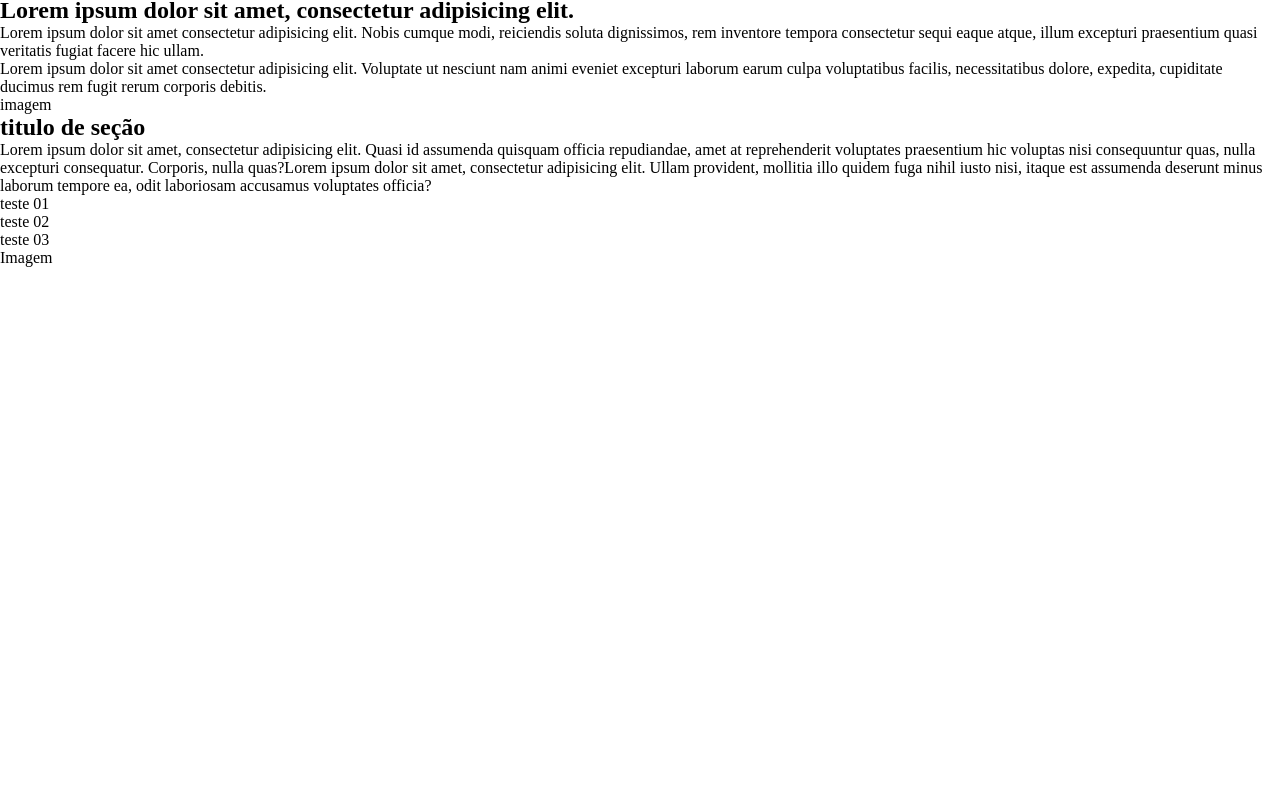
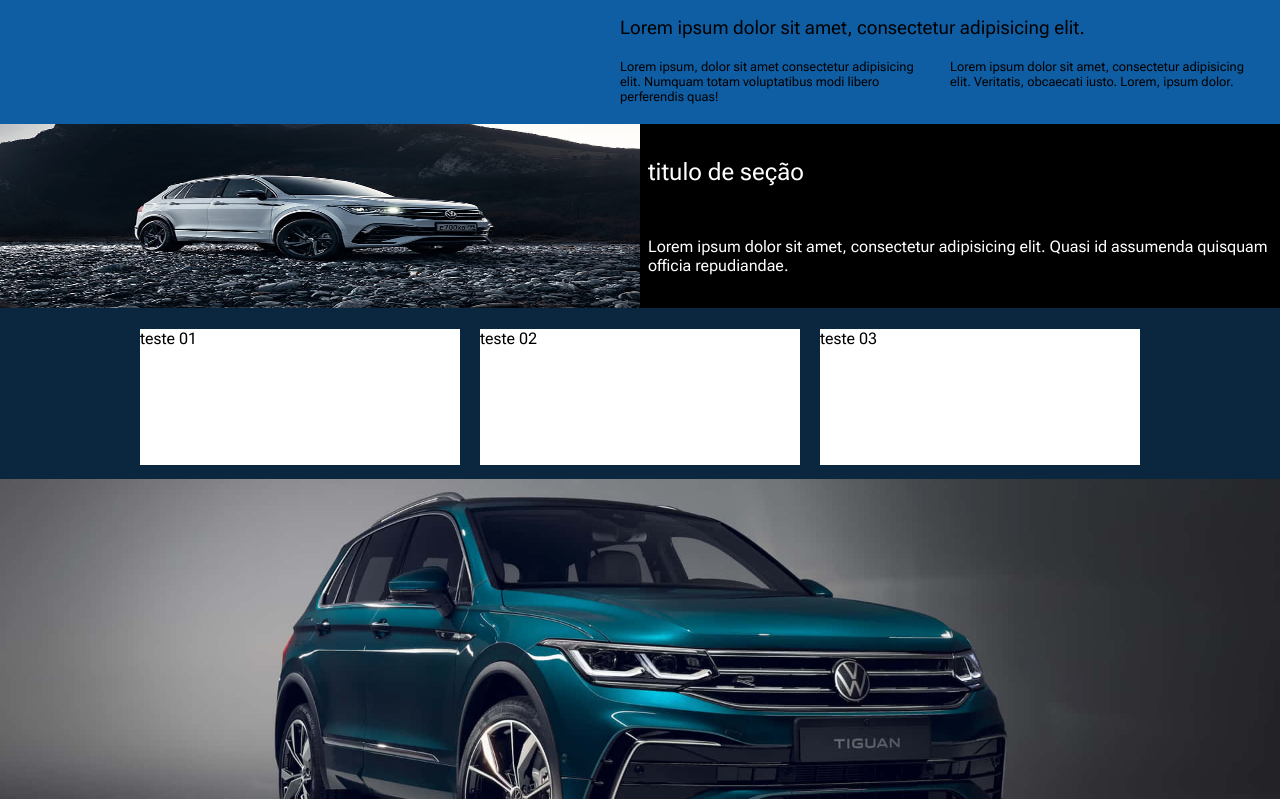
Before and after one commit to MGS-001/Meus-Sites, a plain HTML site: page Teste de Projetos/teste003/index.html in a window 1280 px wide. Shown: the part 283-1082 px from the top of the page. Before the commit the page ends 800 px from the top, so only its background shows below. Drawn offline with Linux system fonts and the light colour scheme.

Commit message:
criação de layout

```diff
--- a/Teste de Projetos/teste003/estilo/style.css
+++ b/Teste de Projetos/teste003/estilo/style.css
@@ -13,6 +13,8 @@
 *{
     margin: 0;
     padding: 0;
+    font-weight: 400;
+    font-family: var(--fontpadrao);
 }
 
 body{
@@ -20,26 +22,85 @@ body{
     height: 100vh;
 }
 
-header{
-    height: 35vh;
+#topo{
+    height:35vh;
     width: 100vw;
+    background: url('../imagem/tiguan\ 01.jpg') center;
+    background-size: cover;
+}
+
+#topo h2{
+    padding: 10px;
+    text-align: center;
+}
+
+#secaotexto{
+    display:flex;
+    justify-content: flex-end;
+    background-color: #0f5da2;
+}
+
+#texto{
+    gap: 20px;
+    width: 50%;
+    padding: 20px;
+    display: grid;
+    grid-template-columns: repeat(2, 1fr);
+}
+
+#texto h3{
+    grid-column: span 2;
+}
+
+.paragrafo{
+    grid-row: 2;
+    font-size: .8em;
+}
+
+#imagemtexto{
+    height: 20vh;
+    display: grid;
+    grid-template-columns: repeat(2, 1fr);
+}
+
+#imagemtexto img{
+    width: 100%;
+    height: 23vh;
+}
+
+#textoimg{
+    padding: 8px;
+    display: grid;
+    color: white;
+    align-items: center;
+    background-color: black;
+}
+
+#cartoes{
+    height: 20vh;
+    width: 100vw;
+    display: flex;
+    padding-top: 35px;
+    justify-content: center;
     background-color: #0B2740;
 }
 
-section#texto{
-    display: grid;
-    background-color: #275D8C;
-    grid-template-columns: repeat(3, 1fr);
+.card{
+    width: 25vw;
+    height: 17vh;
+    margin: 10px;
+    display: flex;
+    background-color: white;
 }
 
-section#texto h2{
-    grid-column: 2;
+.card:hover{
+    transition: .5s;
+    transform: translate(-3px,-3px);
 }
 
-section#p1{
-    grid-column: 2;
+#final div{
+    width: 100vw;
+    height: 40vh;
+    background: url('../imagem/tiguan\ 03.jpg') center;
+    background-size: cover;
 }
-
-section#p2{
-    grid-column: 3;
-}
--- a/Teste de Projetos/teste003/index.html
+++ b/Teste de Projetos/teste003/index.html
@@ -7,28 +7,34 @@
     <link rel="stylesheet" href="estilo/style.css" media="all">
 </head>
 <body>
-    <header>
+    <section id="topo">
         <h2>Poder e Inovação</h2>
-    </header>
-    <section id="seção">
-        <div>
-            <h2>Lorem ipsum dolor sit amet, consectetur adipisicing elit.</h2>
-            <p id="p1">Lorem ipsum dolor sit amet consectetur adipisicing elit. Nobis cumque modi, reiciendis soluta dignissimos, rem inventore tempora consectetur sequi eaque atque, illum excepturi praesentium quasi veritatis fugiat facere hic ullam.</p>
-            <p id="p2">Lorem ipsum dolor sit amet consectetur adipisicing elit. Voluptate ut nesciunt nam animi eveniet excepturi laborum earum culpa voluptatibus facilis, necessitatibus dolore, expedita, cupiditate ducimus rem fugit rerum corporis debitis.</p>
+    </section>
+    <section id="secaotexto">
+        <div id="texto">
+            <h3>Lorem ipsum dolor sit amet, consectetur adipisicing elit.</h3>
+            <div class="paragrafo">
+                <p>Lorem ipsum, dolor sit amet consectetur adipisicing elit. Numquam totam voluptatibus modi libero perferendis quas!</p>
+            </div>
+            <div class="paragrafo">
+                <p>Lorem ipsum dolor sit amet, consectetur adipisicing elit. Veritatis, obcaecati iusto. Lorem, ipsum dolor.</p>
+            </div>
         </div>
     </section>
-    <section>
-        imagem
-        <h2>titulo de seção</h2>
-        <p>Lorem ipsum dolor sit amet, consectetur adipisicing elit. Quasi id assumenda quisquam officia repudiandae, amet at reprehenderit voluptates praesentium hic voluptas nisi consequuntur quas, nulla excepturi consequatur. Corporis, nulla quas?Lorem ipsum dolor sit amet, consectetur adipisicing elit. Ullam provident, mollitia illo quidem fuga nihil iusto nisi, itaque est assumenda deserunt minus laborum tempore ea, odit laboriosam accusamus voluptates officia?</p>
+    <section id="imagemtexto">
+        <img src="imagem/tiguan 02.jpg">
+            <aside id="textoimg">
+                <h2>titulo de seção</h2>
+                <p>Lorem ipsum dolor sit amet, consectetur adipisicing elit. Quasi id assumenda quisquam officia repudiandae.</p>
+            </aside>
     </section>
-    <section>
-        <div>teste 01</div>
-        <div>teste 02</div>
-        <div>teste 03</div>
+    <section id="cartoes">
+        <div class="card">teste 01</div>
+        <div class="card">teste 02</div>
+        <div class="card">teste 03</div>
     </section>
-    <section>
-        Imagem
+    <section id="final">
+        <div></div>
     </section>
 </body>
 </html>
```
Also changed, not shown: Teste de Projetos/teste003/imagem/tiguan 01.jpg (added), Teste de Projetos/teste003/imagem/tiguan 02.jpg (added), Teste de Projetos/teste003/imagem/tiguan 03.jpg (added).
